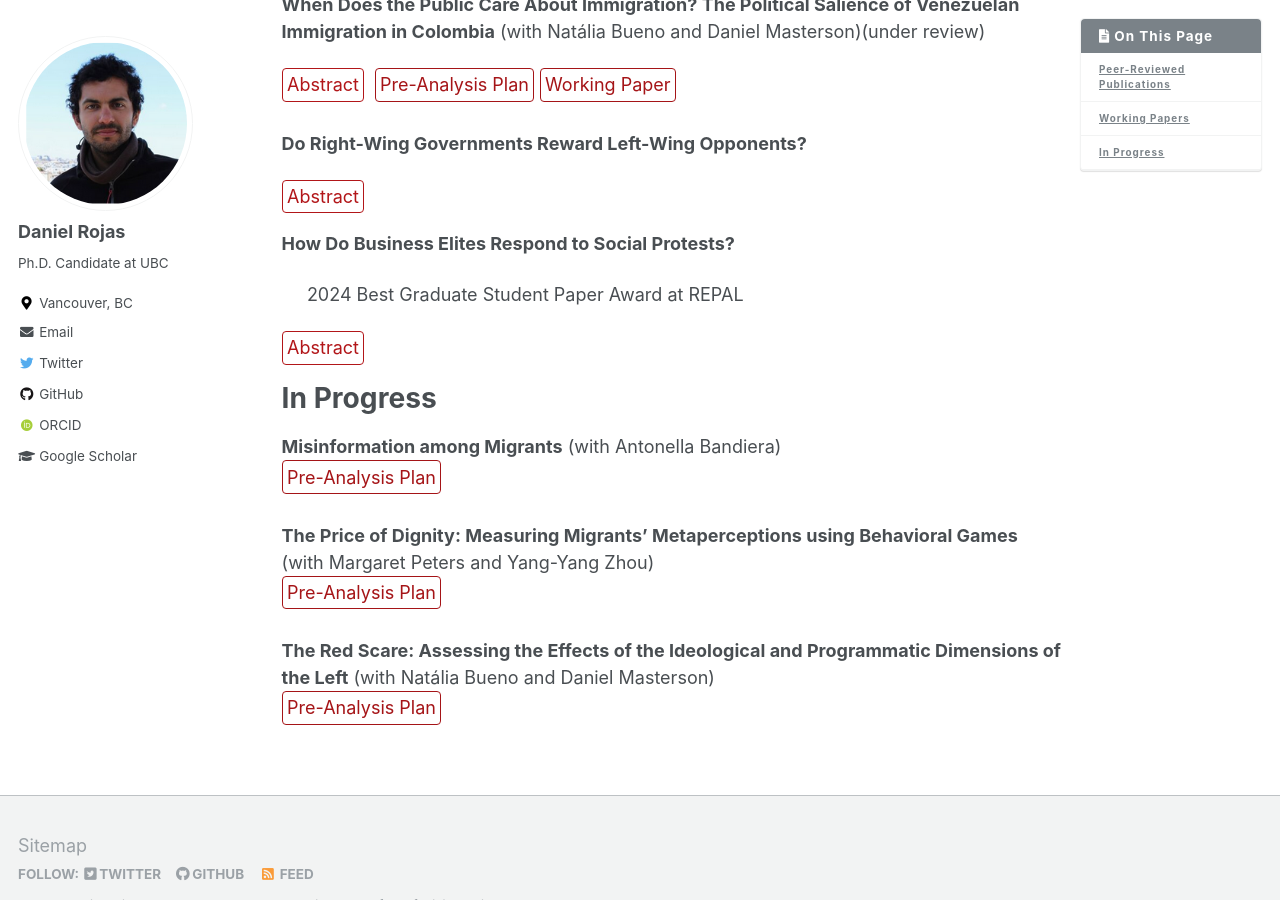
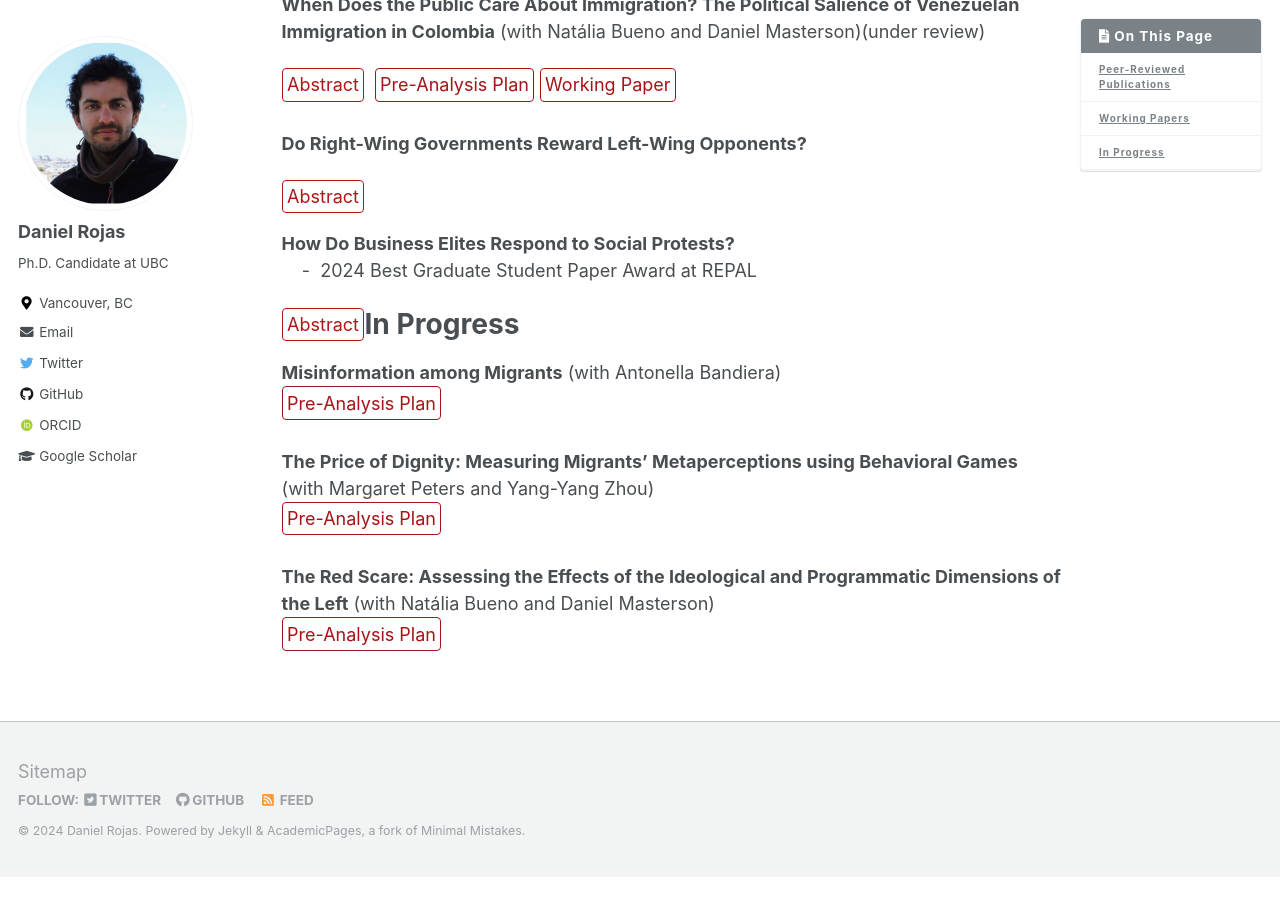
Before and after one commit to danielrojaslozano/danielrojaslozano.github.io, a Jekyll site: the page built from _pages/research.md, in a window 1280 px wide and 900 px high, scrolled down 526 px. Built offline with Jekyll 4.4.1, drawn with Linux system fonts in a browser that asks for light colours; some web fonts are replaced; after the commit the page ends 1403 px from its top, so only the background shows below that.

Commit message:
Update research.md

```diff
--- a/_pages/research.md
+++ b/_pages/research.md
@@ -76,12 +76,13 @@ details > p {
 <details><summary>Abstract</summary><p> The conventional view holds that incumbents expand transfers to allied or swing constituencies to increase their vote shares. I contrast the prevalent electoral competition explanation and propose a theory based on the historical left-right political conflict. I argue that the distinct promises of the left motivate right-wing incumbents to expand social transfers to left-wing constituencies. I posit that this strategy aims to hinder support for the left by demobilizing rather than winning over left-leaning supporters. Using a continuous difference-in-difference research design with data from Colombia, I show that the right-wing government expanded a welfare program in left-leaning constituencies. Additional tests suggest that this expansion followed a demobilization rather than a persuasion strategy. This research contributes to the understanding of distributive politics by highlighting the role of ideological distance between political contenders and the timing of social policy distribution in response to the leftist threat.</p>
 </details> &nbsp;
 
-**How Do Business Elites Respond to Social Protests?**
+<b>How Do Business Elites Respond to Social Protests?</b>
+<br />
+&nbsp;&nbsp;&nbsp;&nbsp;-&nbsp;&nbsp;2024 Best Graduate Student Paper Award at REPAL
+<br />
+<details><summary>Abstract</summary><p>The political economy states instability and uncertainty negatively affect employment and investment. While violent protests create economic uncertainty and political instability, we know little about how economic elites respond to such events—most existing scholarship focuses on the impact of protests on political elites and public opinion. I argue that economically driven violent protests signal diminished state capacity and increased economic hardship. Violence creates fear and costs to elites, who lean on the signaling effect of protesters’ extreme behavior, coordinate their response through business associations, and decide to concede by creating jobs because they fear further unrest and future changes in the distribution of political power. I test this theory in Colombia and find that labor demand increases in municipalities exposed to violent protests, not among those exposed to nonviolent ones. Qualitative research validates the theorized mechanism. Results suggest that economic elites are responsive to redistributive demands expressed through extra-electoral means.</p>
+</details>
 
-&nbsp;&nbsp;&nbsp;&nbsp; 2024 Best Graduate Student Paper Award at REPAL
-<br />
-<details><summary>Abstract</summary><p> The political economy states instability and uncertainty negatively affect employment and investment. While violent protests create economic uncertainty and political instability, we know little about how economic elites respond to such events—most existing scholarship focuses on the impact of protests on political elites and public opinion. I argue that economically driven violent protests signal diminished state capacity and increased economic hardship. Violence creates fear and costs to elites, who lean on the signaling effect of protesters’ extreme behavior, coordinate their response through business associations, and decide to concede by creating jobs because they fear further unrest and future changes in the distribution of political power. I test this theory in Colombia and find that labor demand increases in municipalities exposed to violent protests, not among those exposed to nonviolent ones. Qualitative research validates the theorized mechanism. Results suggest that economic elites are responsive to redistributive demands expressed through extra-electoral means.</p>
-</details> &nbsp;
 
 
 # In Progress
```
